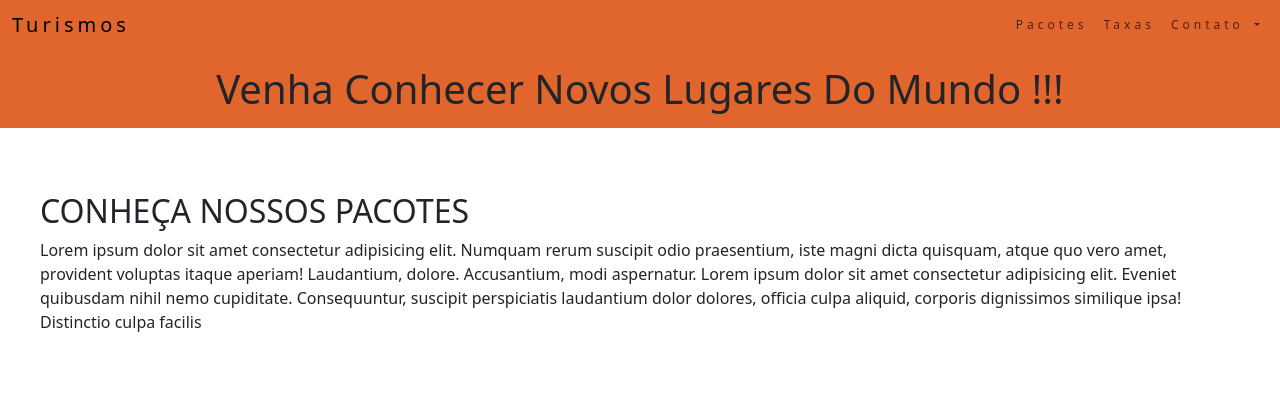
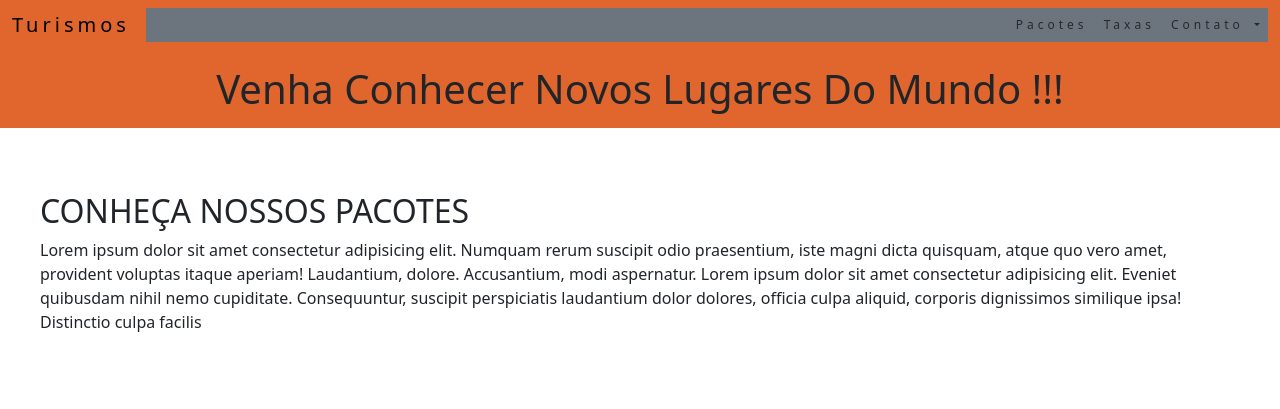
Before and after one commit to kaiqeucastro/Turismos-new, a plain HTML site: page index.html in a window 1280 px wide. Shown: the top 409 px of the page. Drawn offline with nearby package versions, Linux system fonts and the light colour scheme.

Commit message:
Update index.html

```diff
--- a/index.html
+++ b/index.html
@@ -17,7 +17,7 @@
               <button class="navbar-toggler" type="button" data-bs-toggle="collapse" data-bs-target="#navbarSupportedContent" aria-controls="navbarSupportedContent" aria-expanded="false" aria-label="Toggle navigation">
                 <span class="navbar-toggler-icon"></span>
               </button>
-              <div class="collapse navbar-collapse justify-content-end bg-orange" id="navbarSupportedContent">
+              <div class="collapse navbar-collapse justify-content-end bg-secondary" id="navbarSupportedContent">
                 <ul class="navbar-nav ">
                   <li class="nav-item">
                     <a class="nav-link " aria-current="page" href="#">Pacotes</a>
```
